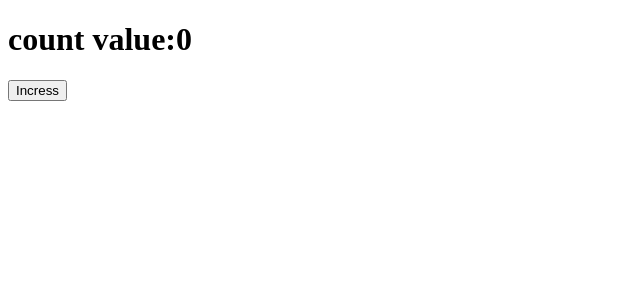
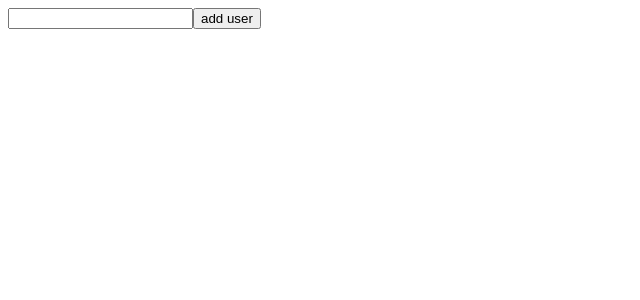
Before and after one commit to mohinkhan16/React, a React (Vite) app in the folder 04_hook_and_states/: page / in a window 1280 px wide. Shown: the top 300 px of the page, without its empty margins (0-640 px from the left). Built offline with nearby package versions, Linux system fonts and the light colour scheme.

Commit message:
prestate example

```diff
--- a/04_hook_and_states/src/App.jsx
+++ b/04_hook_and_states/src/App.jsx
@@ -1,6 +1,8 @@
 
 import State from "./state_and_hooks/01_state";
 import State2 from "./state_and_hooks/02_state";
+import  PrevState from "./state_and_hooks/03_prestate";
+
 
 const App = ()=>{
 
@@ -8,7 +10,8 @@ const App = ()=>{
       <>
 
     {/* <State/> */}
-      <State2/>
+      {/* <State2/> */}
+      <PrevState/>
       </>
     )
 }
--- /dev/null
+++ b/04_hook_and_states/src/state_and_hooks/03_prestate.jsx
@@ -0,0 +1,35 @@
+
+import React,{useState} from "react";
+
+const PrevState =()=>{
+    const [input,setInput]=useState("");
+
+    const [users,setUsers] = useState([]);
+
+    const handleSubmit =(e)=>{
+        e.preventDefault();
+
+        setUsers((prev)=>[...prev,input])
+    }
+    console.log("users",users);
+
+    return(
+        <>
+        <from>
+            <input type="text"
+            value={input}
+            onChange={(e)=>setInput(e.target.value)} />
+
+            <button type="submit">add user</button>
+        </from>
+
+        <ul>
+            {users.map((u)=>{
+                return<li>{u}</li>
+            })}
+        </ul>
+        </>
+    )
+}
+
+export default PrevState;
```
